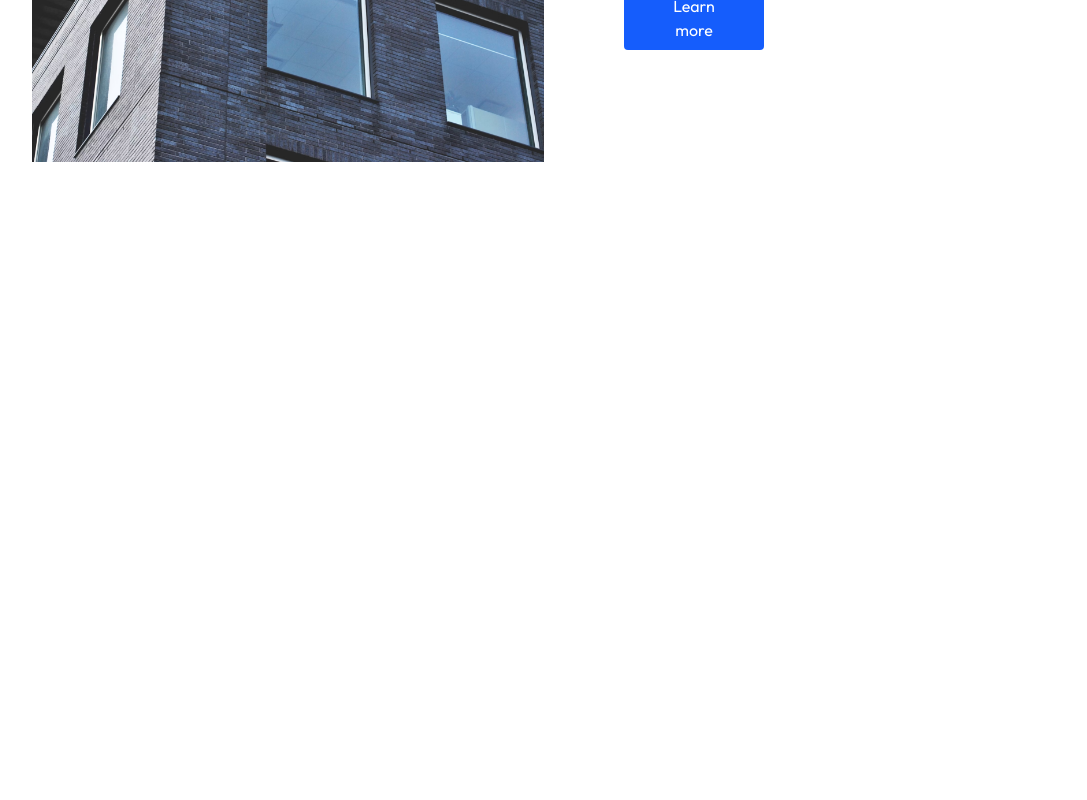
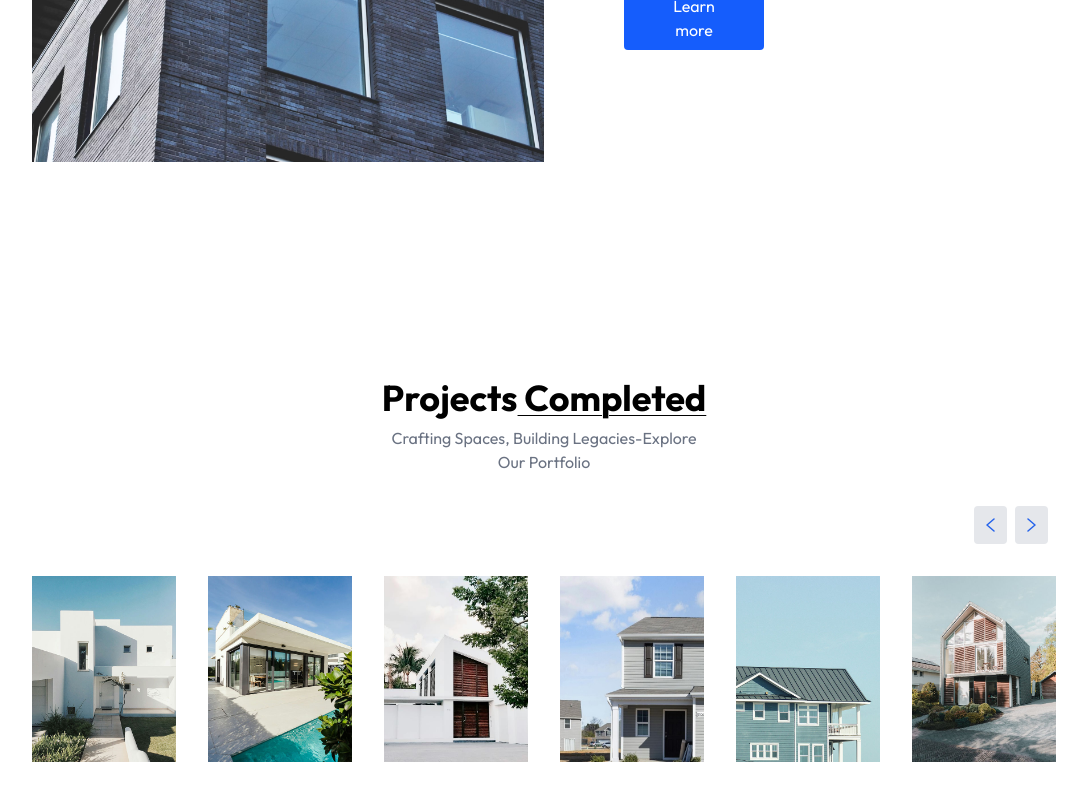
Before and after one commit to brauliomac/real-state-site, a React app in the folder real-state/: page / in a window 1280 px wide. Shown: the part 1390-2190 px from the top of the page, without its empty margins (96-1183 px from the left). Before the commit the page ends 1608 px from the top, so only its background shows below. Built offline with nearby package versions, Linux system fonts and the light colour scheme; the HTML template or start-up script is replaced by a standard one.

Commit message:
projects slider added

```diff
--- a/real-state/src/App.jsx
+++ b/real-state/src/App.jsx
@@ -1,12 +1,14 @@
 import React from "react";
 import Header from "./components/Header";
 import About from "./components/About";
+import Projects from "./components/Projects";
 
 const App = () => {
   return (
     <div className="w-full overflow-hidden">
       <Header />
       <About />
+      <Projects />
     </div>
   )
 }
--- /dev/null
+++ b/real-state/src/components/Projects.jsx
@@ -0,0 +1,42 @@
+import React from 'react'
+import { assets, projectsData } from '../assets/assets'
+
+const Projects = () => {
+  return (
+    <div className='container mx-auto py-4 pt-20 px-6 md:px-20 lg:px-32 my-20 w-full overflow-hidden' id='Projects'>
+        <h1 className='text-2xl sm:text-4xl font-bold mb-2 text-center'>
+            Projects
+            <span className='underline underline-offset-4 decoration-1 under'> Completed </span>
+        </h1>
+        <p className='text-center text-gray-500 mb-8 max-w-80 mx-auto'>
+            Crafting Spaces, Building Legacies-Explore Our Portfolio
+        </p>
+
+        { /* slider buttons*/}
+
+        <div className='flex justify-end items-center mb-8'>
+            <button className='p-3 bg-gray-200 rounded mr-2' aria-label='Previous Project' title='Previous Project'>
+                <img src={ assets.left_arrow } alt="Previous" />
+            </button>
+
+            <button className='p-3 bg-gray-200 rounded mr-2' aria-label='Next Project' title='Next Project'>
+                <img src={ assets.right_arrow } alt="Next" />
+            </button>
+        </div>
+
+        { /* slider container*/ }
+
+        <div className='overflow-hidden'>
+            <div className='flex gap-8 transition-transform duration-500 ease-in-out'>
+                { projectsData.map((project, index) => (
+                    <div key={ index }>
+                        <img src={ project.image} alt={ project.title } />
+                    </div>
+                ))}
+            </div>
+        </div>
+    </div>
+  )
+}
+
+export default Projects
```
